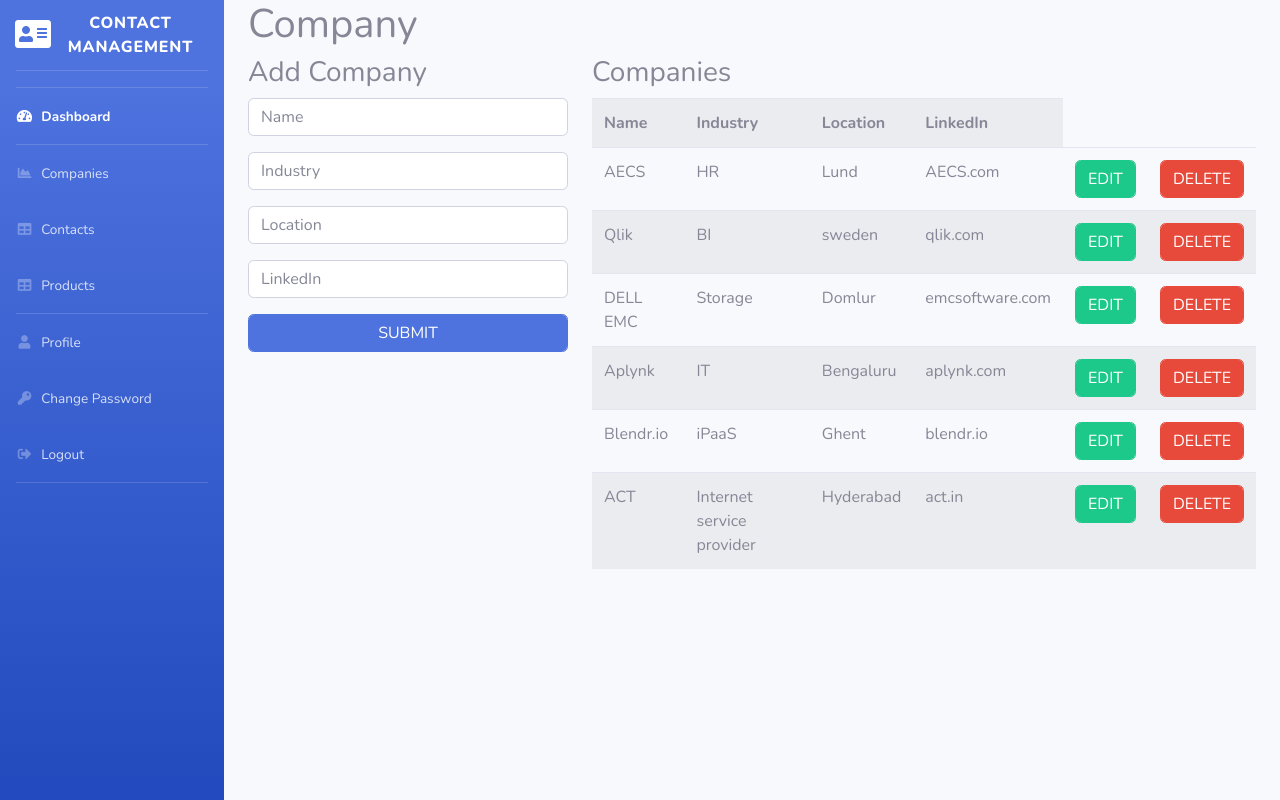
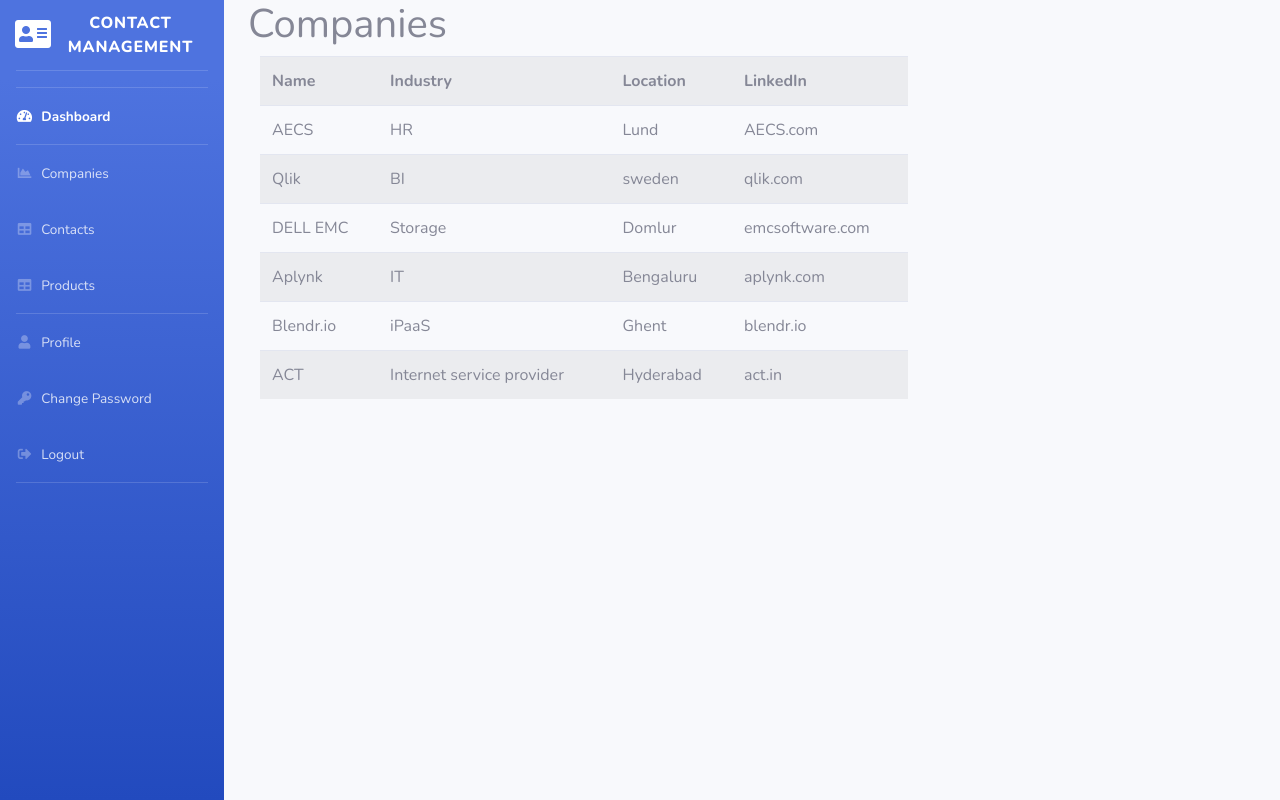
Before and after one commit to deepurala/B9IS109_CA1, a Django app: page /company/ in a window 1280 px wide. Run offline with Django 4.2, Linux system fonts and the light colour scheme; data comes from the database, SQL or seed files in the repository; both versions use the stored data as it was after the commit; some libraries are stand-ins or nearby versions.

Commit message:
company page reading data

```diff
--- a/apps/common/views.py
+++ b/apps/common/views.py
@@ -15,8 +15,12 @@
 from django.contrib import messages
 from django.shortcuts import render
 from django.views.generic.list import ListView
-from django.views.generic import CreateView, UpdateView, DeleteView, DetailView, View
-from django.http import JsonResponse
+from django.views.generic import CreateView
+
+from django.shortcuts import render, get_object_or_404
+
+from rest_framework.viewsets import ModelViewSet
+from company.models import companyCRUD
 
 class HomeView(TemplateView):
     template_name = 'common/home.html'
@@ -72,10 +76,7 @@
     template_name = 'common/product.html'
 
 
-class DummyView(LoginRequiredMixin, TemplateView):
-    template_name = 'common/dummy.html'
-
-class CompanyList(ListView):
+class CompanyView(ListView):
     model = companyCRUD
     template_name = 'common/company.html'
     context_object_name = 'companies'
--- a/company/models.py
+++ b/company/models.py
@@ -6,7 +6,8 @@
     industry = models.CharField(max_length=200, blank = True)
     location = models.CharField(max_length=200, blank = True)
     linkedIn = models.CharField(max_length=200, blank = True)
+    is_active = models.BooleanField(default=True)
 
 
     def __str__(self):
-        return self.title
+        return self.name
--- a/crm_main/urls.py
+++ b/crm_main/urls.py
@@ -15,7 +15,7 @@
 """
 from django.contrib import admin
 from django.urls import path, include
-from apps.common.views import HomeView, SignUpView, DashboardView, ProfileUpdateView, ProfileView, ContactView, ProductView, DummyView, CompanyList
+from apps.common.views import HomeView, SignUpView, DashboardView, ProfileUpdateView, ProfileView, ContactView, ProductView, CompanyView
 
 
 from django.contrib.auth import views as auth_views
@@ -69,7 +69,7 @@
              template_name='common/password-reset/password_reset_complete.html'
          ),
          name='password_reset_complete'),
-    path('company/', CompanyList.as_view(), name='company'),
+    path('company/', CompanyView.as_view(), name='company'),
     path('contact/', ContactView.as_view(), name='contact'),
     path('product/', ProductView.as_view(), name='product'),
 ]
--- a/templates/base.html
+++ b/templates/base.html
@@ -27,7 +27,8 @@
 </head>
 
 <body id="page-top">
-
+  <script src="https://code.jquery.com/jquery-3.1.0.min.js"></script>
+  <script src='https://code.jquery.com/jquery-3.2.1.min.js'></script>
   <!-- Page Wrapper -->
   <div id="wrapper">
 
--- a/templates/common/company.html
+++ b/templates/common/company.html
@@ -1,32 +1,13 @@
 {% extends 'base.html' %}
 {% load static %}
 
-{% block title %}Company{% endblock %}
+{% block title %}Comapny{% endblock %}
 
 {% block content %}
 <div class="container">
-    <h1>Company</h1>
-    <div class="row">
-      <div class="col-md-4 ">
-        <h3>Add Company</h3>
-        <form id="addCompany" action="">
-          <div class="form-group">
-            <input class="form-control" type="text" name="name" placeholder="Name" required>
-          </div>
-          <div class="form-group">
-            <input class="form-control" type="text" name="industry" placeholder="Industry" required>
-          </div>
-          <div class="form-group">
-            <input class="form-control" type="text" name="location" placeholder="Location" required>
-          </div>
-          <div class="form-group">
-            <input class="form-control" type="text" name="linkedin" placeholder="LinkedIn" required>
-          </div>
-          <button class="btn btn-primary form-control" type="submit">SUBMIT</button>
-        </form>
-      </div>
+  <h1>Companies</h1>
+  <div class="row"></div>
   <div class="col-md-8">
-        <h3>Companies</h3>
     <table id="companyTable" class="table table-striped">
       <tr>
         <th>Name</th>
@@ -41,17 +22,6 @@
         <td class="companyIndustry companyData" name="industry">{{company.industry}}</td>
         <td class="companyLocation companyData" name="location">{{company.location}}</td>
         <td class="companyLinkedIn companyData" name="linkedin">{{company.linkedIn}}</td>
-            <td align="center">
-                <button class="btn btn-success form-control" onClick="editCompany({{company.id}})" data-toggle="modal" data-target="#myModal")">EDIT</button>
-            </td>
-            <td align="center">
-                <button class="btn btn-danger form-control" onClick="deletecompany({{company.id}})">DELETE</button>
-            </td>
-            <!--<td>
-                <a href = "/update/{{row.0}}" class="btn btn-warning btn-xs" data-toggle="modal" data-target="#modaledit{{row.0}}">Edit</a>
-                <a href = "/delete/{{row.0}}" class="btn btn-danger btn-xs" onclick = "return confirm('Are you sure to delete?')">Delete</a>
-            </td>-->
-
       </tr>
       {% endfor %}
       {% else %}
@@ -59,34 +29,4 @@
       {% endif %}
     </table>
   </div>
-    </div>
-  </div>
-  <!-- Modal -->
-  <div class="modal fade" id="myModal" tabindex="-1" role="dialog" aria-labelledby="myModalLabel">
-    <div class="modal-dialog" role="document">
-      <div class="modal-content">
-        <div class="modal-header">
-            <h4 class="modal-title" id="myModalLabel">Update Company</h4>
-          <button type="button" class="close" data-dismiss="modal" aria-label="Close"><span aria-hidden="true">x</span></button>
-        </div>
-        <form id="updateCompany" action="">
-        <div class="modal-body">
-            <input class="form-control" id="form-id" type="hidden" name="formId"/>
-            <label for="name">Name</label>
-            <input class="form-control" id="form-name" type="text" name="formName"/>
-            <label for="industry">Industry</label>
-            <input class="form-control" id="form-industry" type="text" name="formIndustry"/>
-            <label for="location">Location</label>
-            <input class="form-control" id="form-location" type="text" name="formLocation"/>
-            <label for="linkedIn">LinkedIn</label>
-            <input class="form-control" id="form-linkedin" type="text" name="formLinkedIn"/>
-        </div>
-        <div class="modal-footer">
-            <button type="submit" class="btn btn-primary" >Save changes</button>
-            <button type="button" class="btn btn-default" data-dismiss="modal">Close</button>
-        </div>
-        </form>
-      </div>
-    </div>
-  </div>
 {% endblock %}
```
Also changed, not shown: apps/common/forms.py (+0 -9 lines), company/views.py (+0 -23 lines), static/crud/index.js (deleted, +0 -136 lines), templates/common/product.html (+24 -10 lines), company/migrations/0002_companycrud_is_active_companycrud_last_udpated_on.py (added), company/migrations/0003_remove_companycrud_last_udpated_on.py (added), db.sqlite3. Lines whose indentation alone changed are shown as unchanged.
